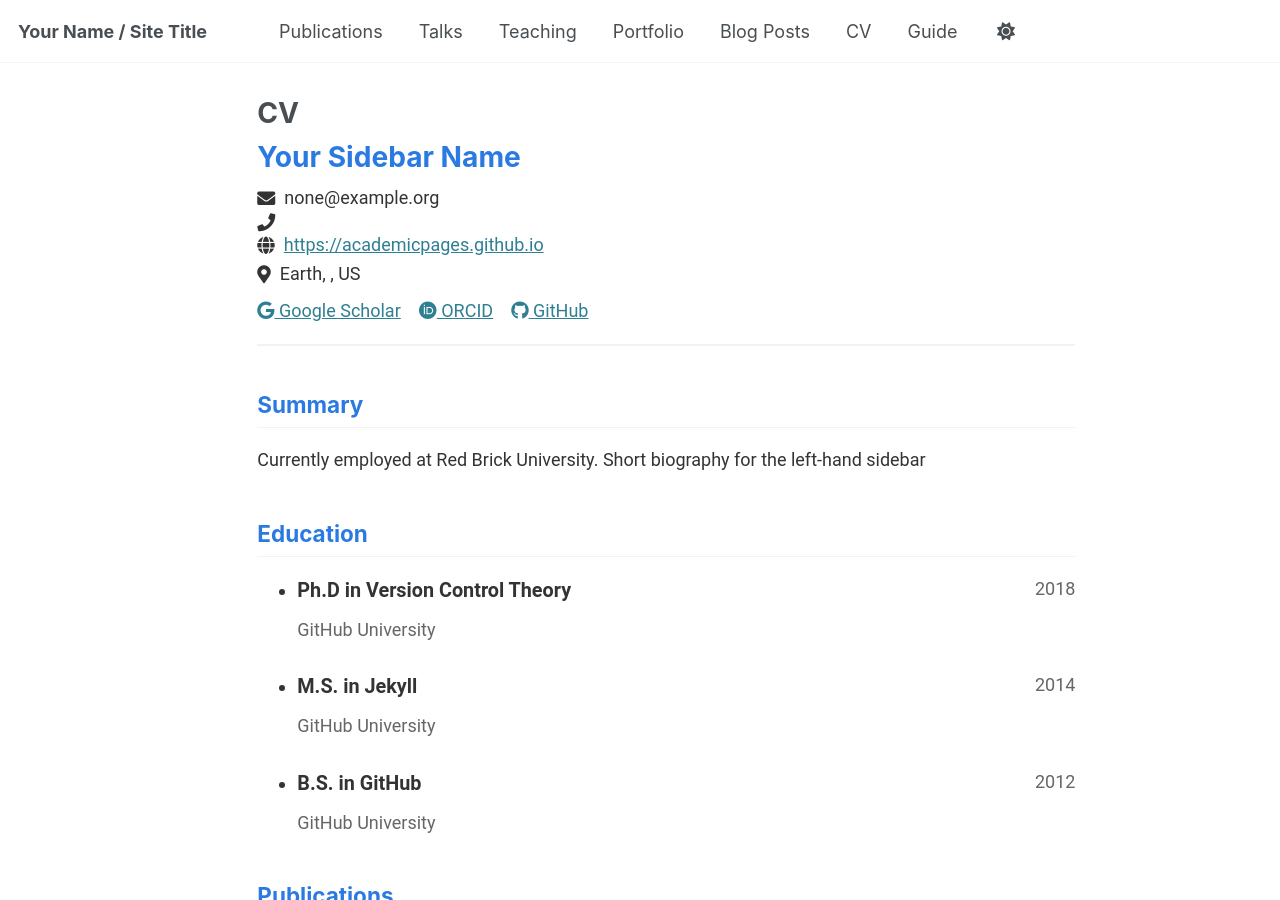
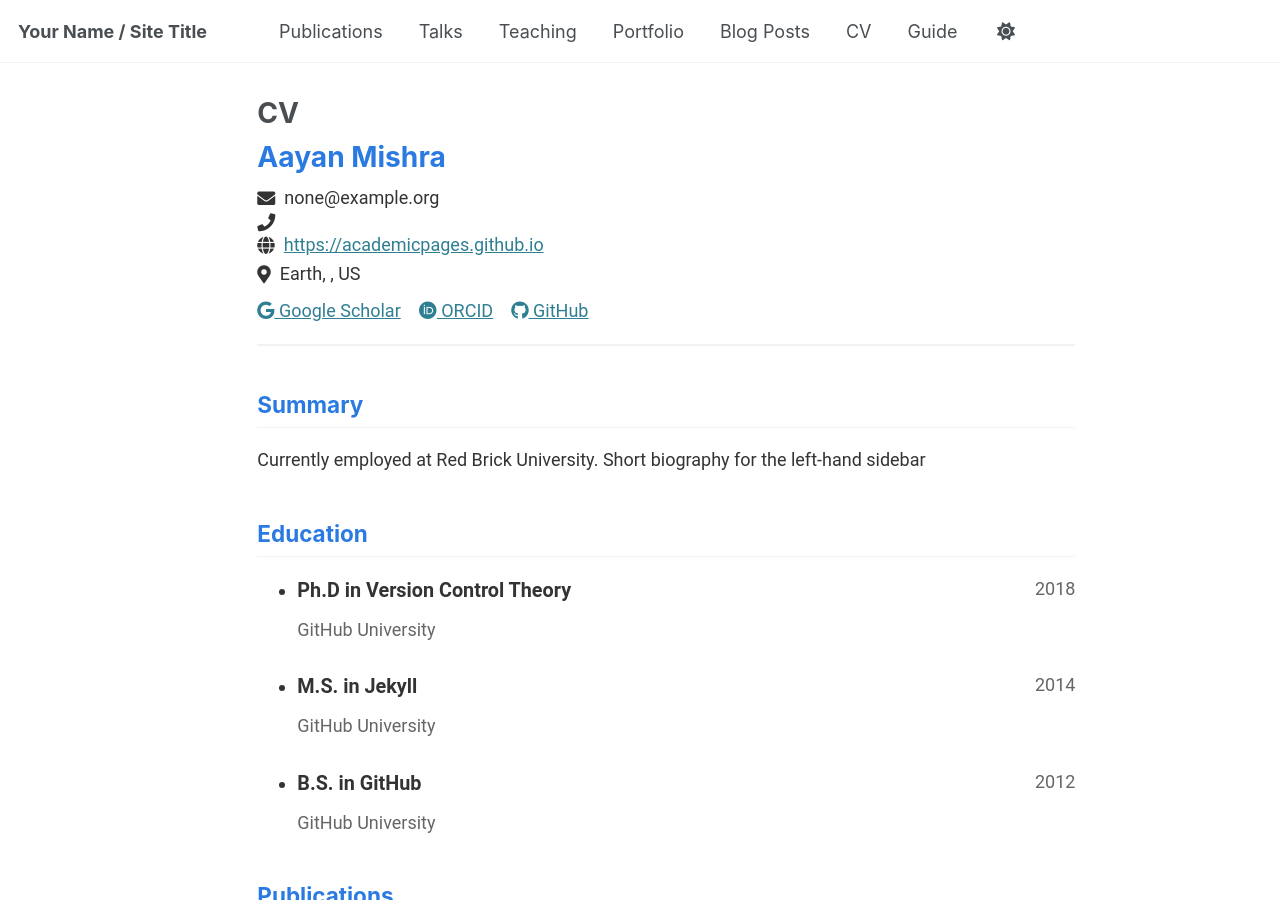
Before and after one commit to Aayan-Mishra/aayan-mishra.github.io, a Jekyll site: the page built from _pages/cv-json.md, in a window 1280 px wide and 900 px high. Built offline with Jekyll 4.4.1, drawn with Linux system fonts in a browser that asks for light colours.

Commit message:
Update cv.json

```diff
--- a/_data/cv.json
+++ b/_data/cv.json
@@ -1,6 +1,6 @@
 {
   "basics": {
-    "name": "Your Sidebar Name",
+    "name": "Aayan Mishra",
     "email": "none@example.org",
     "phone": "",
     "website": "https://academicpages.github.io",
```
